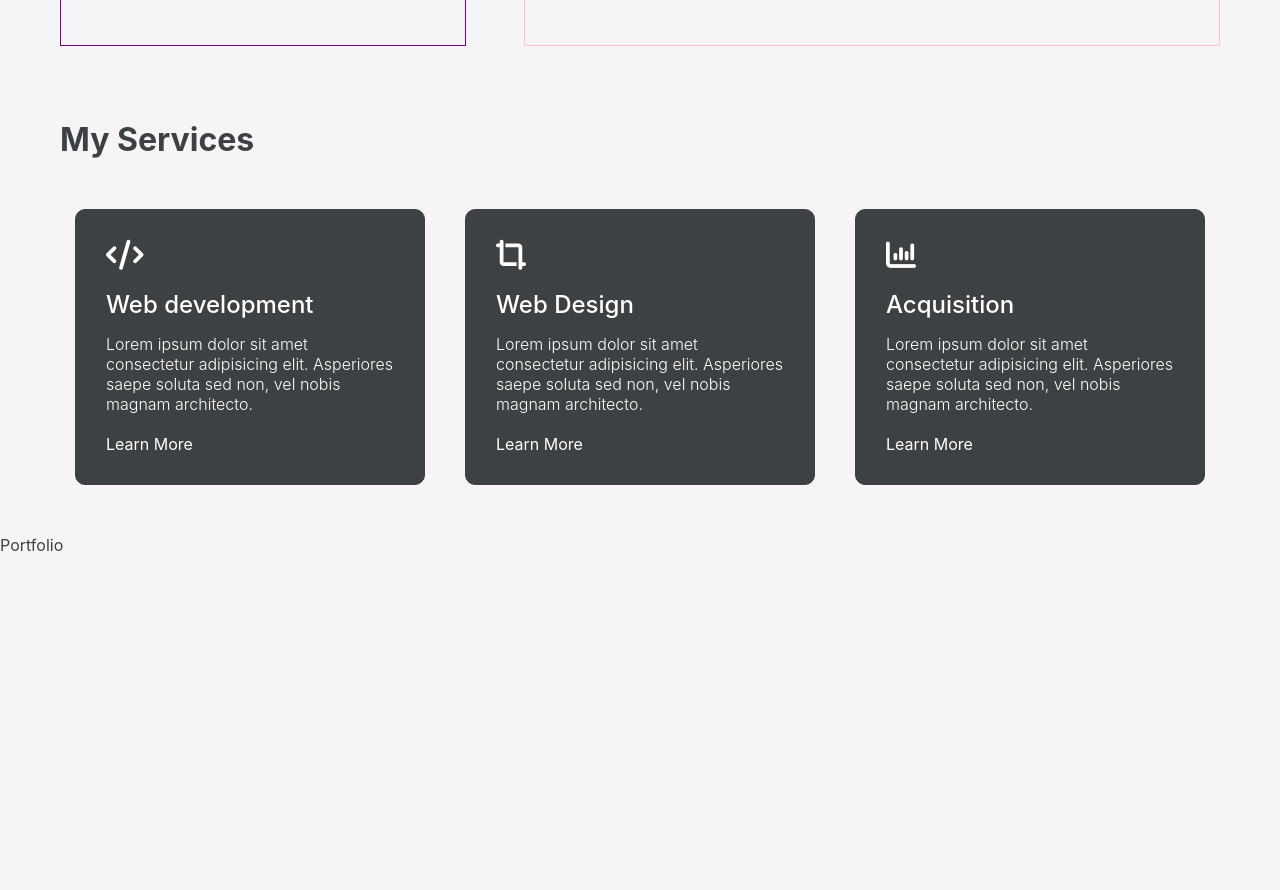
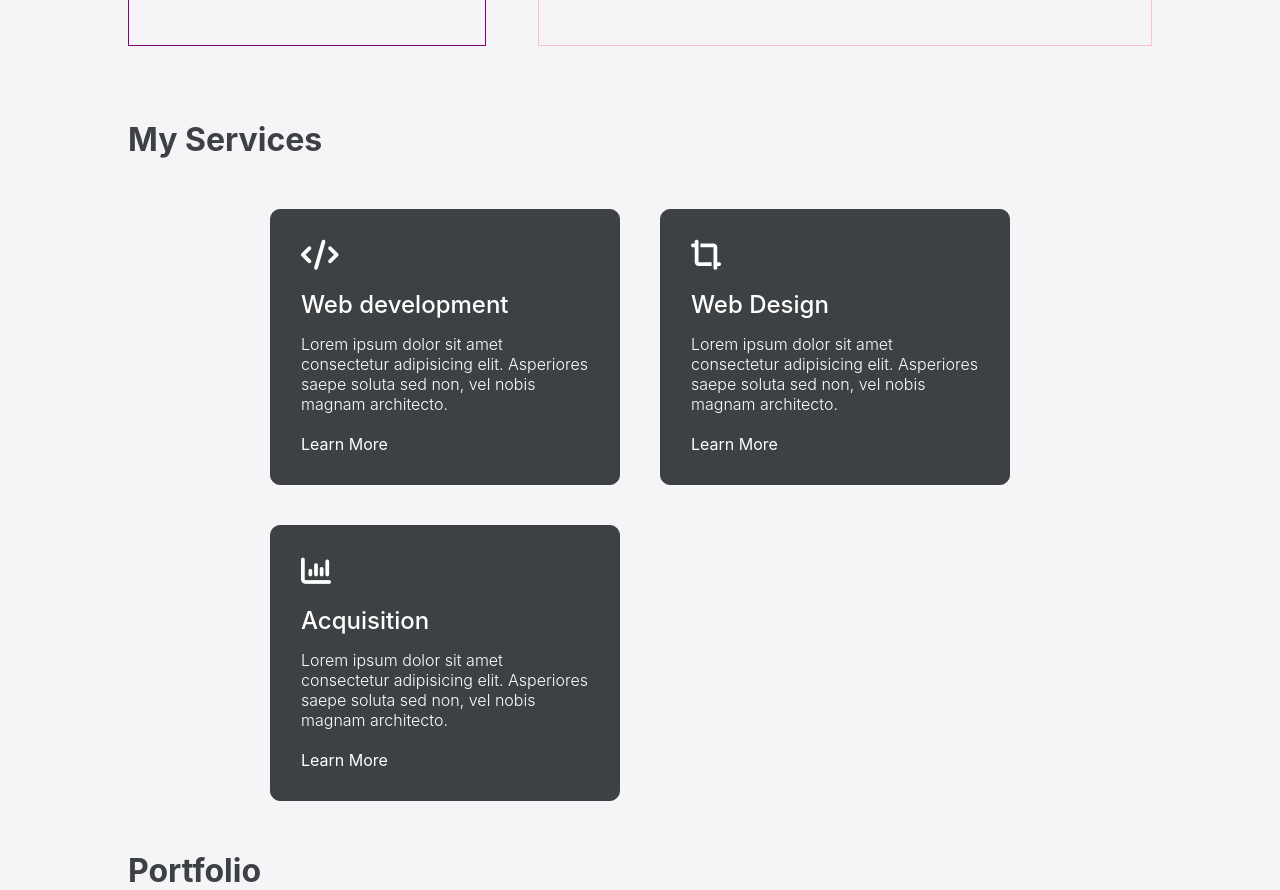
Before and after one commit to YanisMorzak/portfolio, a React (Create React App) app: page / in a window 1280 px wide. Shown: the part 1380-2270 px from the top of the page. Before the commit the page ends 1935 px from the top, so only its background shows below. Built offline with nearby package versions, Linux system fonts and the light colour scheme.

Commit message:
🚧   F04-Portfolio: adjust global padding for the portfolio

```diff
--- a/src/components/About.jsx
+++ b/src/components/About.jsx
@@ -121,7 +121,7 @@ export default function About() {
 const AboutStyled = styled.div`
   .about {
     height: 700px;
-    padding: 30px 60px;
+    padding: 30px 10%;
 
     .row {
       height: 90%;
--- a/src/components/Portfolio.jsx
+++ b/src/components/Portfolio.jsx
@@ -1,9 +1,16 @@
 import React from "react";
+import styled from "styled-components";
 
 export default function Portfolio() {
   return (
-    <div>
-      <div id="portfolio">Portfolio</div>
-    </div>
+    <PortfolioStyled>
+      <div id="portfolio">
+        <h1>Portfolio</h1>
+      </div>
+    </PortfolioStyled>
   );
 }
+
+const PortfolioStyled = styled.div`
+  padding: 0 10%;
+`;
--- a/src/components/Services.jsx
+++ b/src/components/Services.jsx
@@ -59,7 +59,7 @@ export default function Services() {
 }
 
 const ServicesStyled = styled.div`
-  padding: 0 60px;
+  padding: 0 10%;
   .services-list {
     display: grid;
     grid-template-columns: repeat(auto-fit, minmax(250px, 350px));
```
